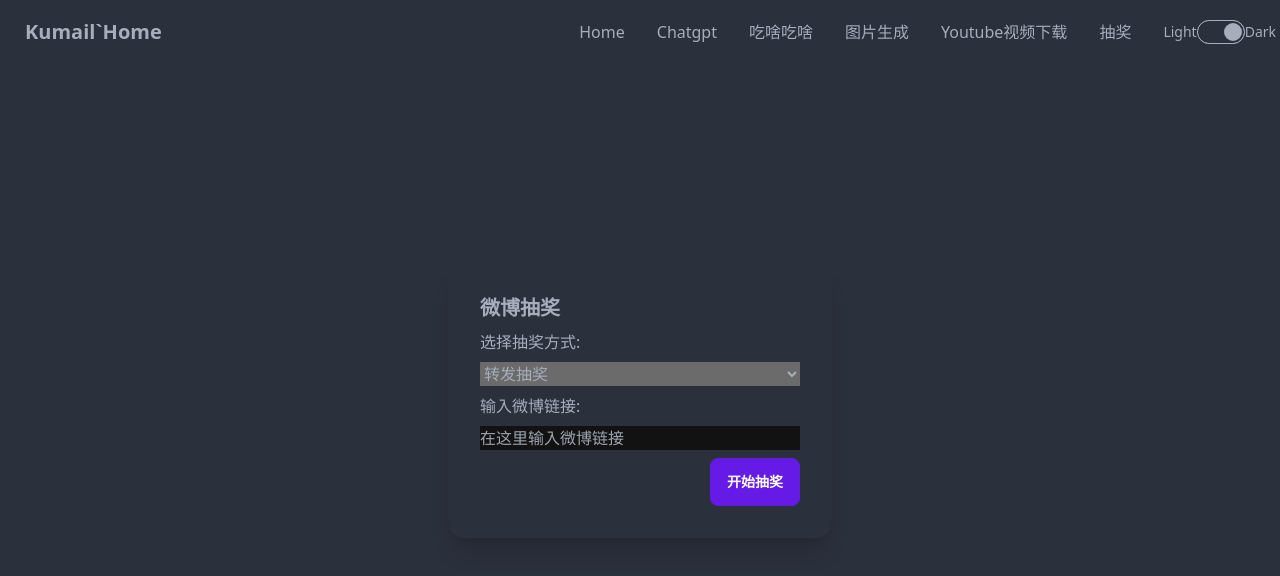
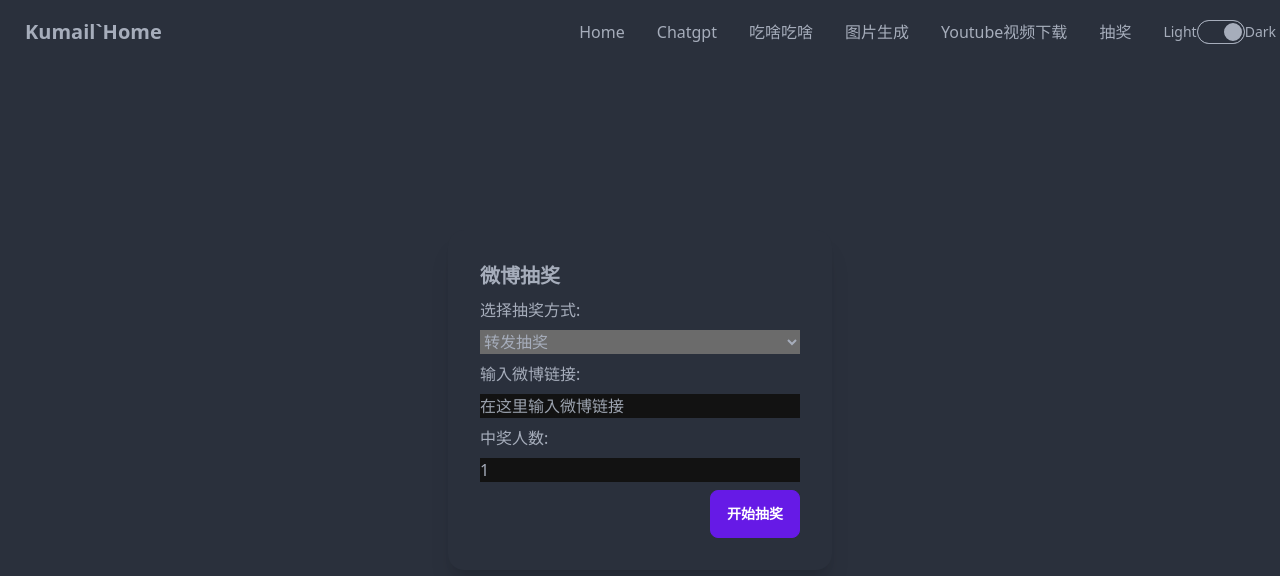
Before and after one commit to kumailf/myweb-fe, a Vue app: page /draw in a window 1280 px wide. Shown: the top 576 px of the page. Built offline with nearby package versions, Linux system fonts and the light colour scheme.

Commit message:
update: draw

```diff
--- a/src/views/DrawView.vue
+++ b/src/views/DrawView.vue
@@ -11,6 +11,7 @@ export default {
         // 添加其他抽奖方式的选项
       ],
       selectedLotteryType: 'repost', // 设置默认选中的抽奖方式
+      winningCount: 1,
       lotteryResult: '',
       isDisabled: false,
     };
@@ -19,7 +20,7 @@ export default {
     startLottery() {
       this.isDisabled = true;
 
-      axios.post('https://www.kumail.moe/api/draw', { weiboLink: this.weiboLink, selectedLotteryType: this.selectedLotteryType, }, { withCredentials: true })
+      axios.post('https://www.kumail.moe/api/draw', { weiboLink: this.weiboLink, selectedLotteryType: this.selectedLotteryType, winningCount: this.winningCount}, { withCredentials: true })
         .then((response: { data: { winner: string } }) => {
           console.log(response.data)
           // 将接口返回的数据添加到消息记录中
@@ -50,6 +51,9 @@ export default {
         <label for="weiboLink">输入微博链接:</label>
         <input v-model="weiboLink" type="text" id="weiboLink" placeholder="在这里输入微博链接">
 
+        <label for="winningCount">中奖人数:</label>
+        <input v-model.number="winningCount" type="number" id="winningCount" placeholder="中奖人数">
+
         <div class="card-actions justify-end">
           <button class="btn btn-primary" :disabled="isDisabled" @click="startLottery">开始抽奖</button>
         </div>
```
